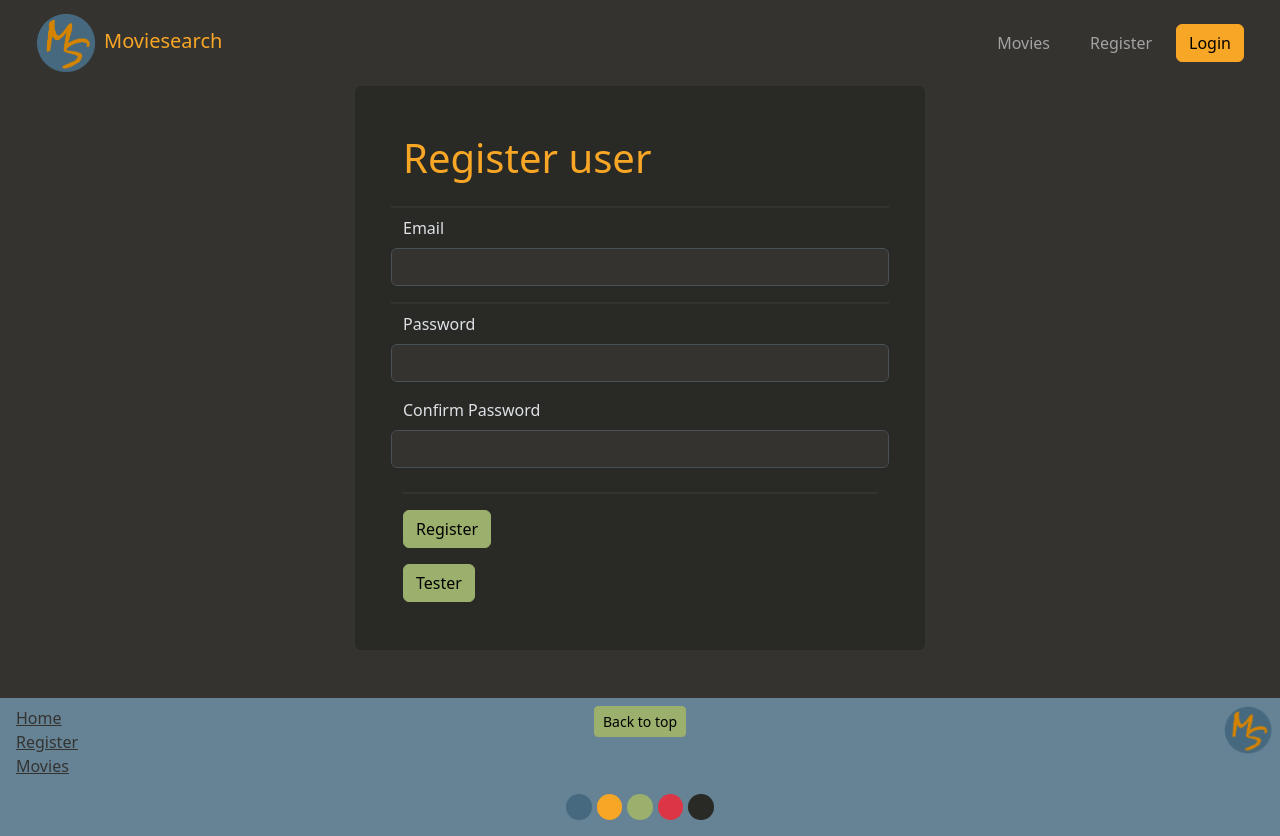
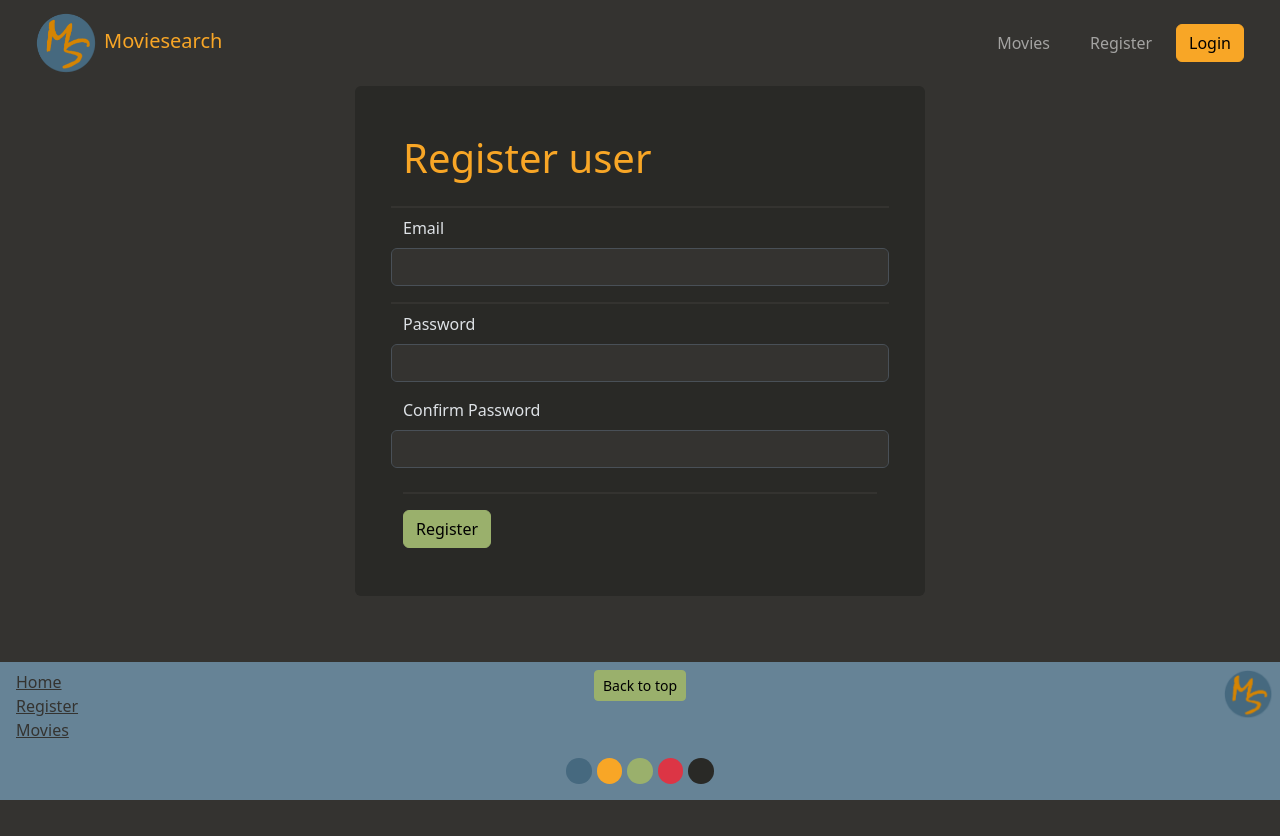
Before and after one commit to Aaland01/moviesearch, a React (Vite) app: page /register in a window 1280 px wide. After the commit the page ends 800 px from the top, so only its background shows below. Built offline with nearby package versions, Linux system fonts and the light colour scheme; what ag-grid-community would draw is missing.

Commit message:
removed test button

```diff
--- a/src/routes/Register.jsx
+++ b/src/routes/Register.jsx
@@ -229,12 +229,7 @@ const Register = () => {
                 </FormGroup>
               </div>
               <div className='pt-3'>
-                <Button color="success" type='submit' disabled={invalidEmail || invalidPassword || loading}>Register</Button>
-              </div>
-              <div className='pt-3'>
-                <Button color="success" onClick={() => setHappyMessage("Yay")}>
-                  Tester
-                </Button>
+                <Button className='clickable' color="success" type='submit' disabled={invalidEmail || invalidPassword || loading}>Register</Button>
               </div>
             </Form>
           </Col>
```
